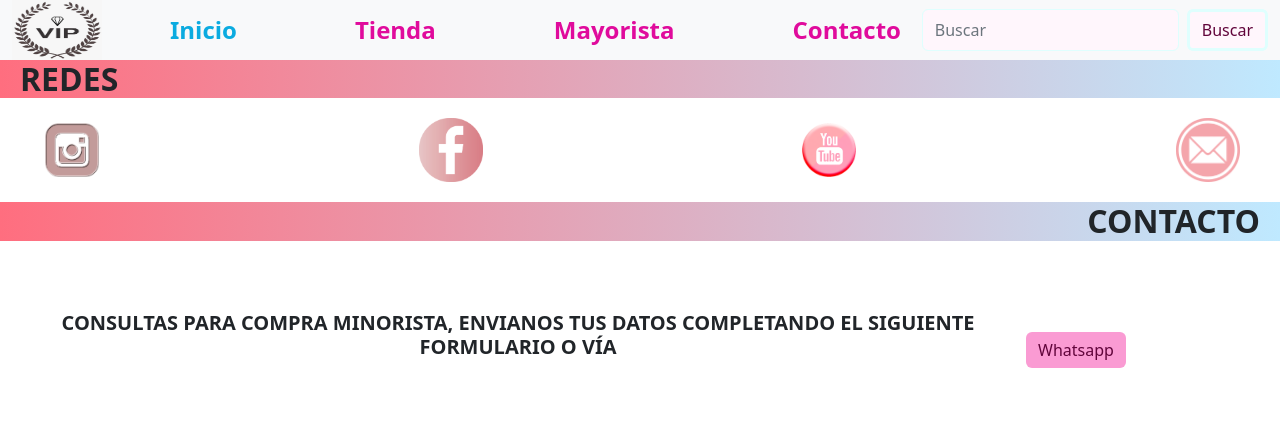
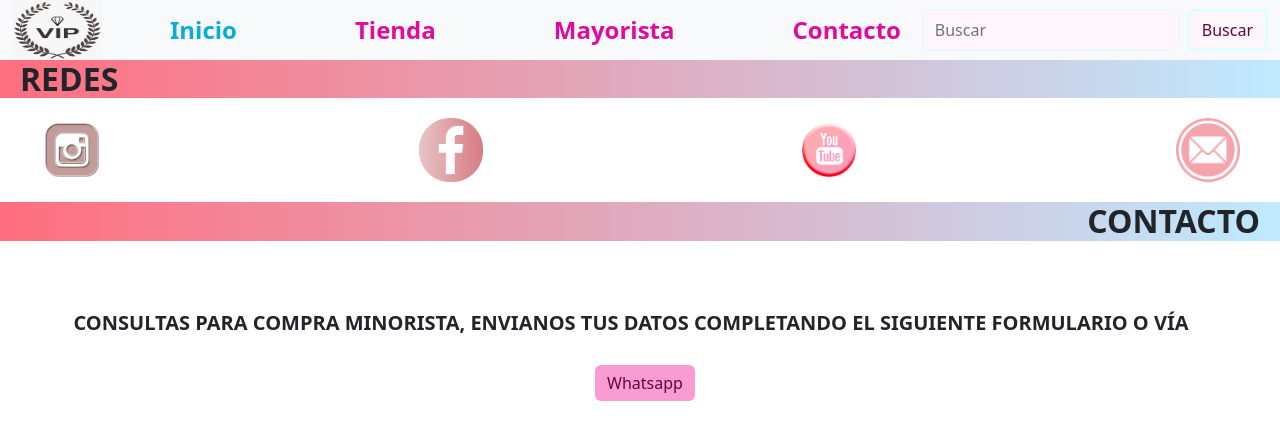
Before and after one commit to MSoledadC/pagina-vip, a plain HTML site: page Contacto.html in a window 1280 px wide. Shown: the top 426 px of the page. Drawn offline with nearby package versions, Linux system fonts and the light colour scheme.

Commit message:
se arregla vista en tienda y contacto

```diff
--- a/css/estilos.css
+++ b/css/estilos.css
@@ -159,7 +159,7 @@ body {
 .img_productos_tienda {
     width: 200px;
     border-radius: 10px;
-    padding: 5px;
+    padding: 0px;
     height: 200px;
     filter: drop-shadow(2px 4px 6px black);
 }
@@ -222,7 +222,7 @@ body {
 .section1_mayorista {
     display: flex;
     margin-bottom: 40px;
-    flex-direction: row;
+    flex-direction: column;
     align-items: center;
     margin-left: 10px;
     margin-top: 70px;
@@ -300,9 +300,8 @@ body {
     margin-bottom: 30px;
     margin-top: 0px;
     padding-left: 0px;
-    width: 80%;
+    width: 90%;
     text-transform: uppercase;
-    text-align: center;
     font-weight: 700;
 }
 
@@ -382,7 +381,9 @@ footer {
 
     .img_productos_tienda{
         margin-left: 10px;
+        padding: 0px;
     }
+
     .Fotos_productos_tienda{
         margin-left: 40px;
     }
```
